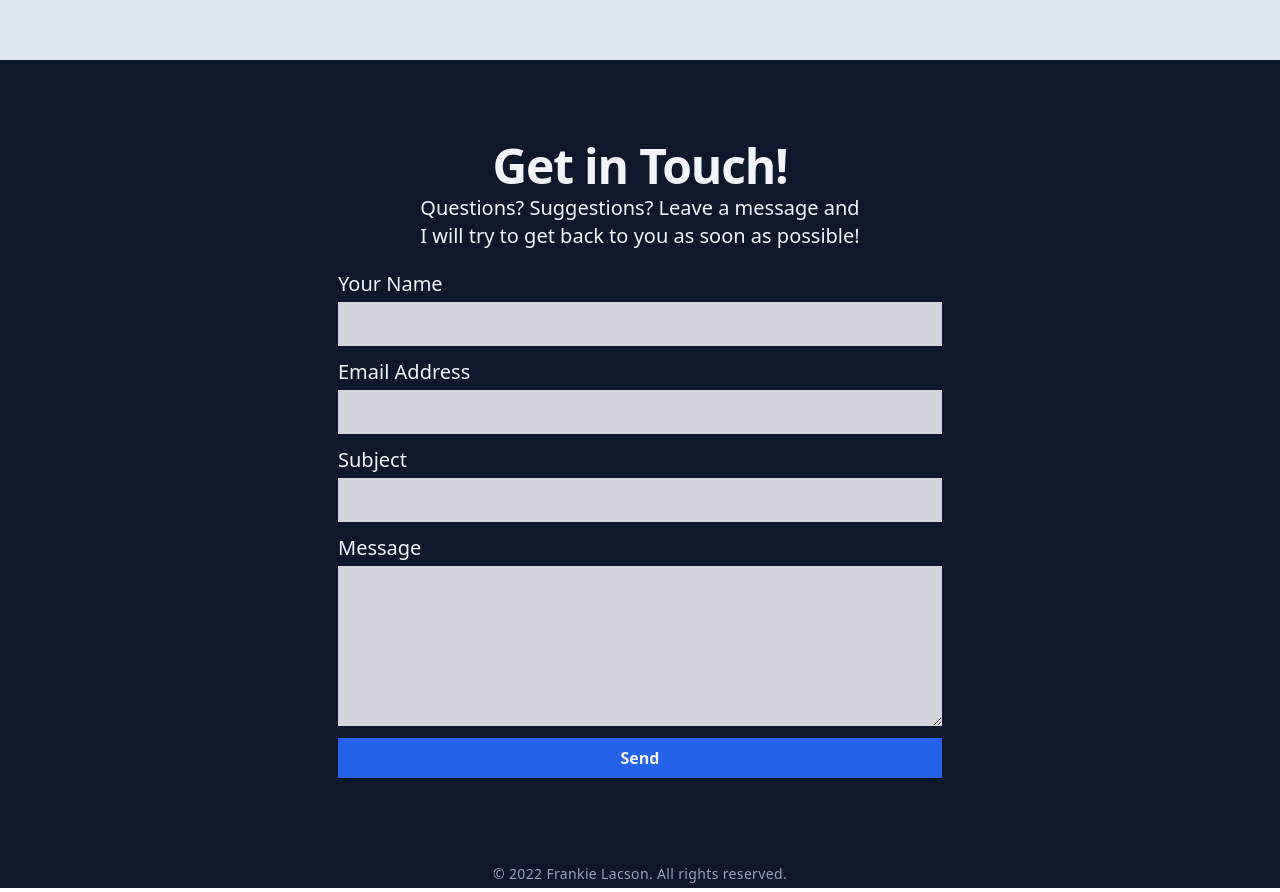
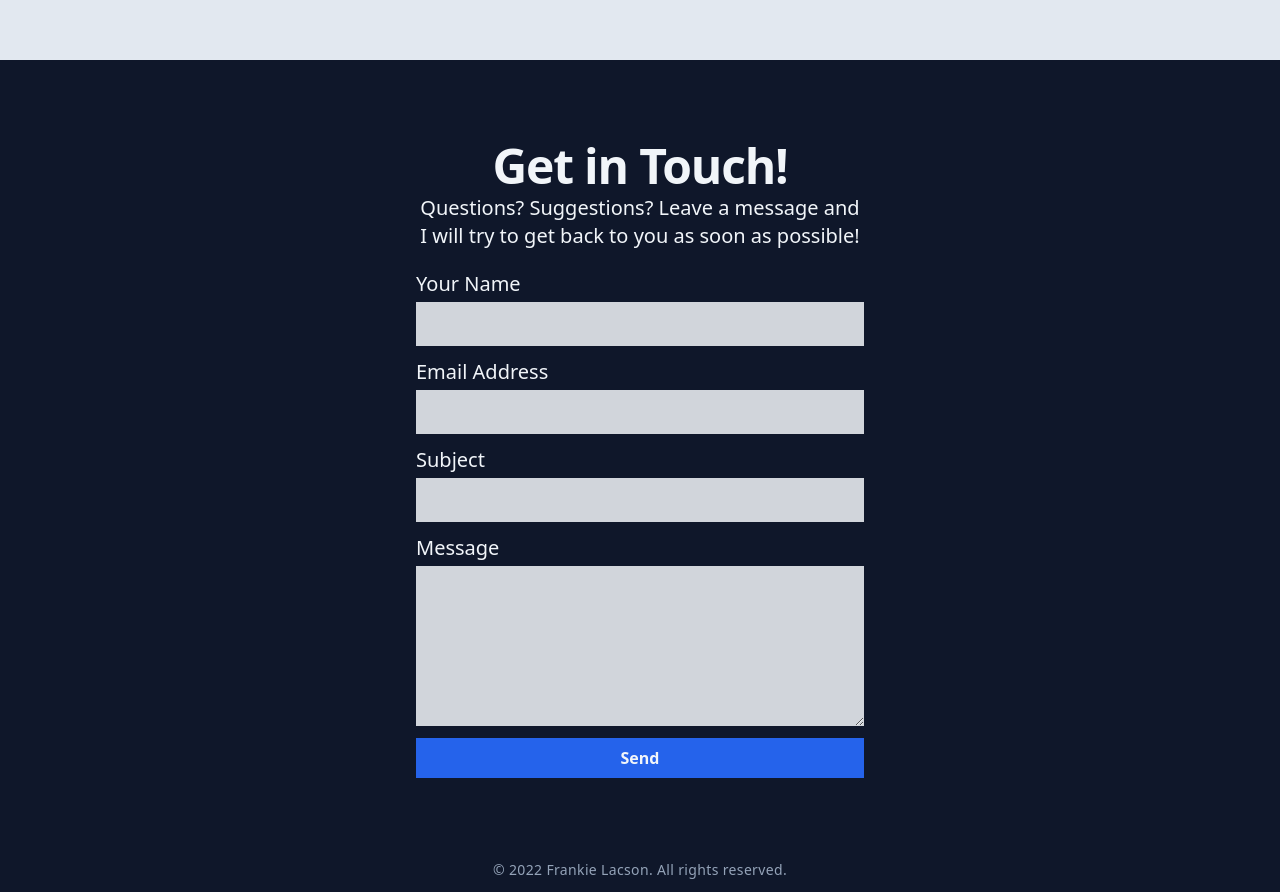
Before and after one commit to flcsn/portfolio-page, a React (Create React App) app: page / in a window 1280 px wide. Shown: the part 2340-3232 px from the top of the page. Built offline with nearby package versions, Linux system fonts and the light colour scheme.

Commit message:
limited width of Contact form to improve readability

```diff
--- a/src/components/Contact.js
+++ b/src/components/Contact.js
@@ -3,7 +3,7 @@ import React from 'react'
 const Contact = () => {
   return (
     <section className='flex px-3 bg-slate-900 text-slate-100 min-w-screen min-h-screen'>
-      <div className='flex flex-col gap-5 w-72 m-auto p-3 sm:w-80 md:w-1/2'>
+      <div className='flex flex-col gap-5 max-w-xs m-auto p-3 sm:max-w-sm md:max-w-lg'>
         <div className='flex flex-col max-w-md gap-1 mx-auto text-center'>
           <h2 className='text-3xl font-semibold tracking-tight sm:text-4xl md:text-5xl'>
             Get in Touch!
--- a/src/components/Footer.js
+++ b/src/components/Footer.js
@@ -2,7 +2,7 @@ import React from 'react'
 
 const Footer = () => {
   return (
-    <section className='bg-slate-900 py-1 text-center'>
+    <section className='bg-slate-900 pb-3 text-center'>
       <p className='text-slate-400 text-sm tracking-wide'>
       © 2022 Frankie Lacson. All rights reserved.
       </p>
```
